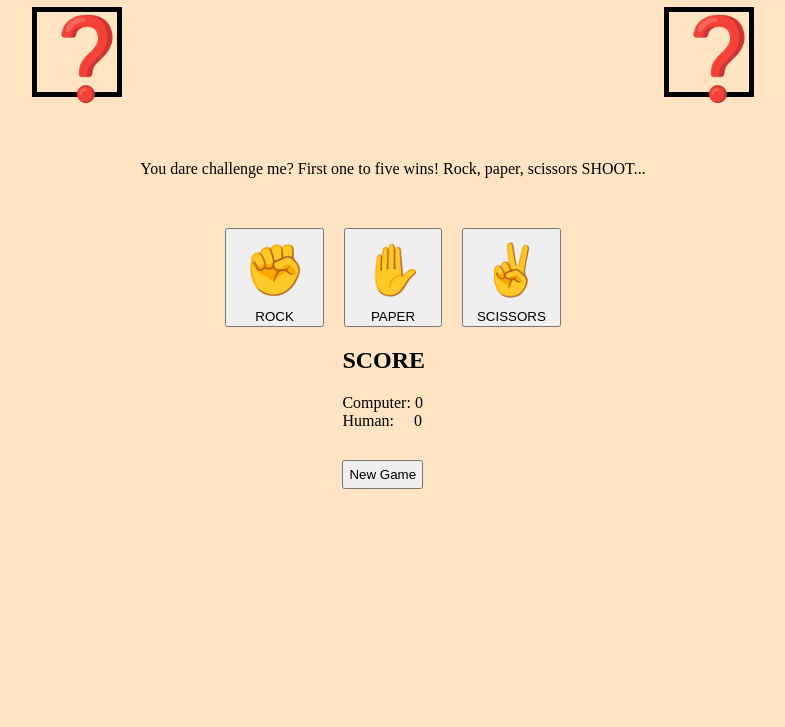
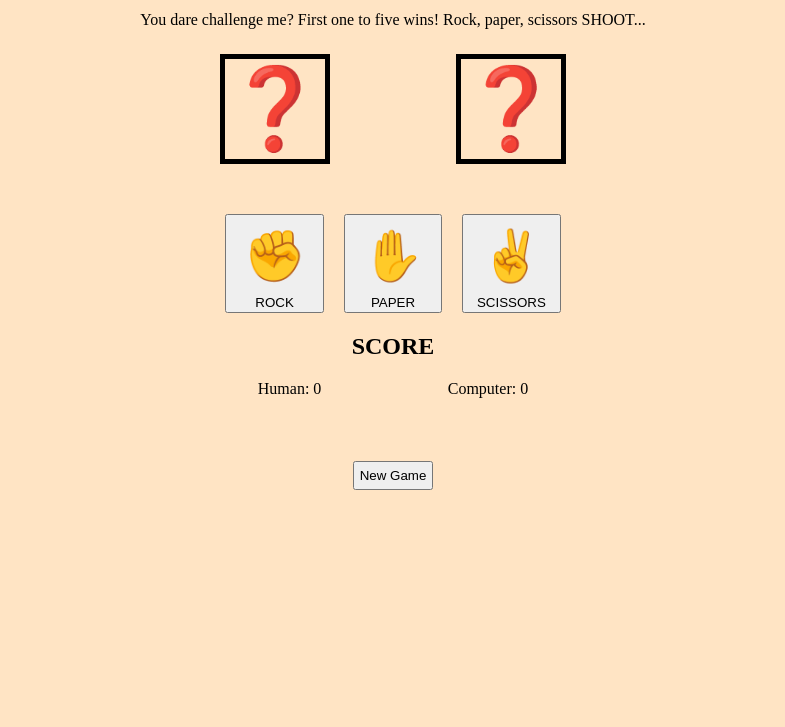
Before and after one commit to cartaud/rock-paper-scissors, a plain HTML site: page index.html in a window 1280 px wide. Shown: the part 73-800 px from the top of the page, without its empty margins (247-1032 px from the left). Drawn offline with Linux system fonts and the light colour scheme.

Commit message:
orginized folders and page layout

```diff
--- a/style.css
+++ b/assets/css/style.css
@@ -5,6 +5,10 @@ body {
 h1 {
     display: flex;
     justify-content: center;
+}
+
+h2 {
+    text-align: center;
 }
 
 figure {
@@ -15,13 +19,19 @@ figure {
 
 .show {
     display: flex;
-    justify-content: space-around;
+    justify-content: center;
+    gap: 10%;
 }
 
 .border {
     border: solid 5px black;
     width: 80px;
     height:80px;
+    margin-top: 2%;
+    padding: 10px;
+    display: flex;
+    justify-content: center;
+    align-items: center;
 }
 
 
@@ -32,23 +42,28 @@ figure {
     margin-top: 50px;
 }
 
+.btn {
+    display: flex;
+    justify-content: center;
+}
+
 .newGame {
-    margin: 20px 46%;
+    margin-top: 5%;
     padding:5px;
 }
 
 .msg {
-    margin-top: 5%;
+    margin-top: 2%;
     text-align: center;
 }
 
 .scoreContainer {
-    margin: 10px 46%;
+    display: flex;
+    justify-content: center;
+    gap: 10%;
+
 }
 
-.playerScore {
-    margin-left: 16px;
-}
 
 .winner {
     font-size: 100px;
--- a/index.html
+++ b/index.html
@@ -4,19 +4,19 @@
     <meta charset="UTF-8">
     <script src="script.js" defer></script>
 
-    <link rel="stylesheet" href="./style.css">
+    <link rel="stylesheet" href="./assets/css/style.css">
     <title>Rock Paper Scissors</title>
 </head>
 <body>
 
-    <h1>Man Versus Machine!</h1>
+    <h1>Man Versus Machine</h1>
+
+    <div class = "msg"></div>
 
     <div class="show">
         <div id="player" class="border"></div>
         <div id="cpu" class="border"></div>
     </div>
-
-    <div class = "msg"></div>
 
     <div class="icons">
         <button touchend="playRound('rock', computerPlay())" onClick="playRound('rock', computerPlay())">
@@ -37,19 +37,22 @@
 
 
 
+
+    <h2>SCORE</h2>
     <div class="scoreContainer">
-        <h2>SCORE</h2>
+        <div>Human: <span class="playerScore"></span></div>
         <div>Computer: <span class="cpuScore"></span></div>
-        <div>Human: <span class="playerScore"></span></div>
     </div>
 
     <div class="winner">
 
     </div>
 
+    <div class="btn">
     <button class="newGame" touchend="playRound('reset', computerPlay())" onClick="playRound('reset', computerPlay())">
         New Game
     </button>
+    </div>
 
 </body>
 </html>
```
Also changed, not shown: assets/images/paperIcon.jpeg (renamed from images/paperIcon.jpeg), assets/images/rockIcon.jpeg (renamed from images/rockIcon.jpeg), assets/images/scissorsIcon.jpeg (renamed from images/scissorsIcon.jpeg), 5 other files.
